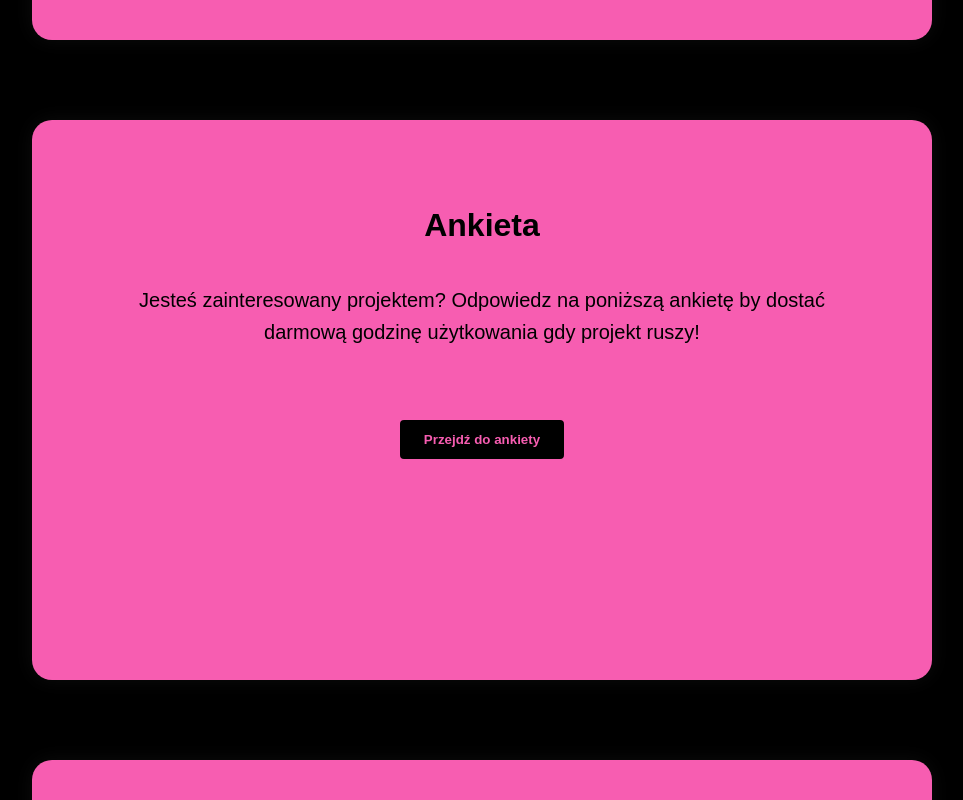
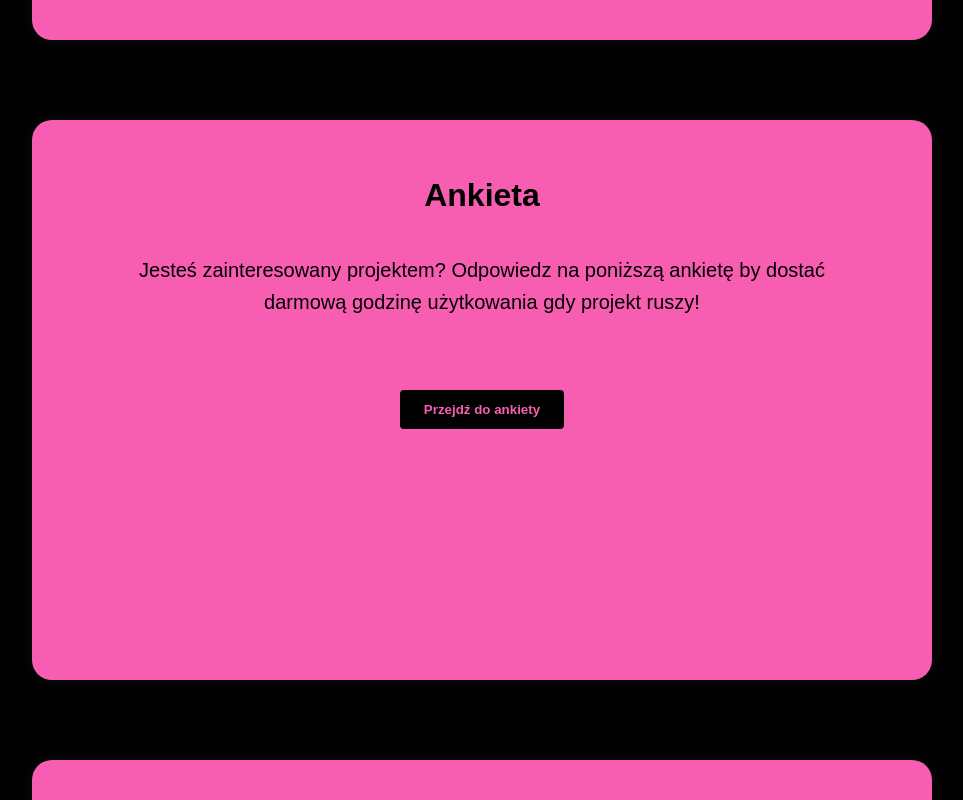
Before and after one commit to go-est/main, a plain HTML site: page index.html in a window 1280 px wide. Shown: the part 600-1400 px from the top of the page, without its empty margins (158-1121 px from the left). Drawn offline with Linux system fonts and the light colour scheme.

Commit message:
Update style.css

```diff
--- a/style.css
+++ b/style.css
@@ -86,15 +86,16 @@ nav ul li a:hover {
     max-width: 900px;
     background-color: #F75DB1;
     border-radius: 20px;
-    padding: 60px 30px 40px 30px;
+    padding: 30px 30px 20px 30px;  /* Zmniejszenie odstępu na górze (padding-top) i na dole (padding-bottom) */
     color: black;
     display: flex;
     flex-direction: column;
-    justify-content: flex-start;
+    justify-content: flex-start;  /* Wyrównanie zawartości do góry */
     align-items: center;
     text-align: center;
     box-shadow: 0 0 20px rgba(255, 255, 255, 0.05);
 }
+
 
 .section h2 {
     font-size: 32px;
```
